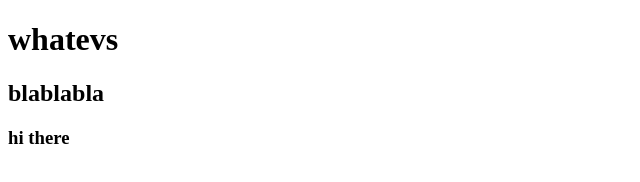
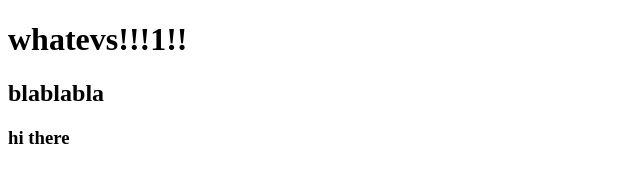
Before and after one commit to PolinaVoloboy/git-two, a plain HTML site: page index.html in a window 1280 px wide. Shown: the whole page, without its empty margins (0-640 px from the left). Drawn offline with Linux system fonts and the light colour scheme.

Commit message:
changed h1

```diff
--- a/index.html
+++ b/index.html
@@ -4,7 +4,7 @@
         <title>Heeeey</title>
     </head>
     <body>
-        <h1>whatevs</h1>
+        <h1>whatevs!!!1!!</h1>
         <h2>blablabla</h2>
         <h3>hi there</h3>
     </body>
```
